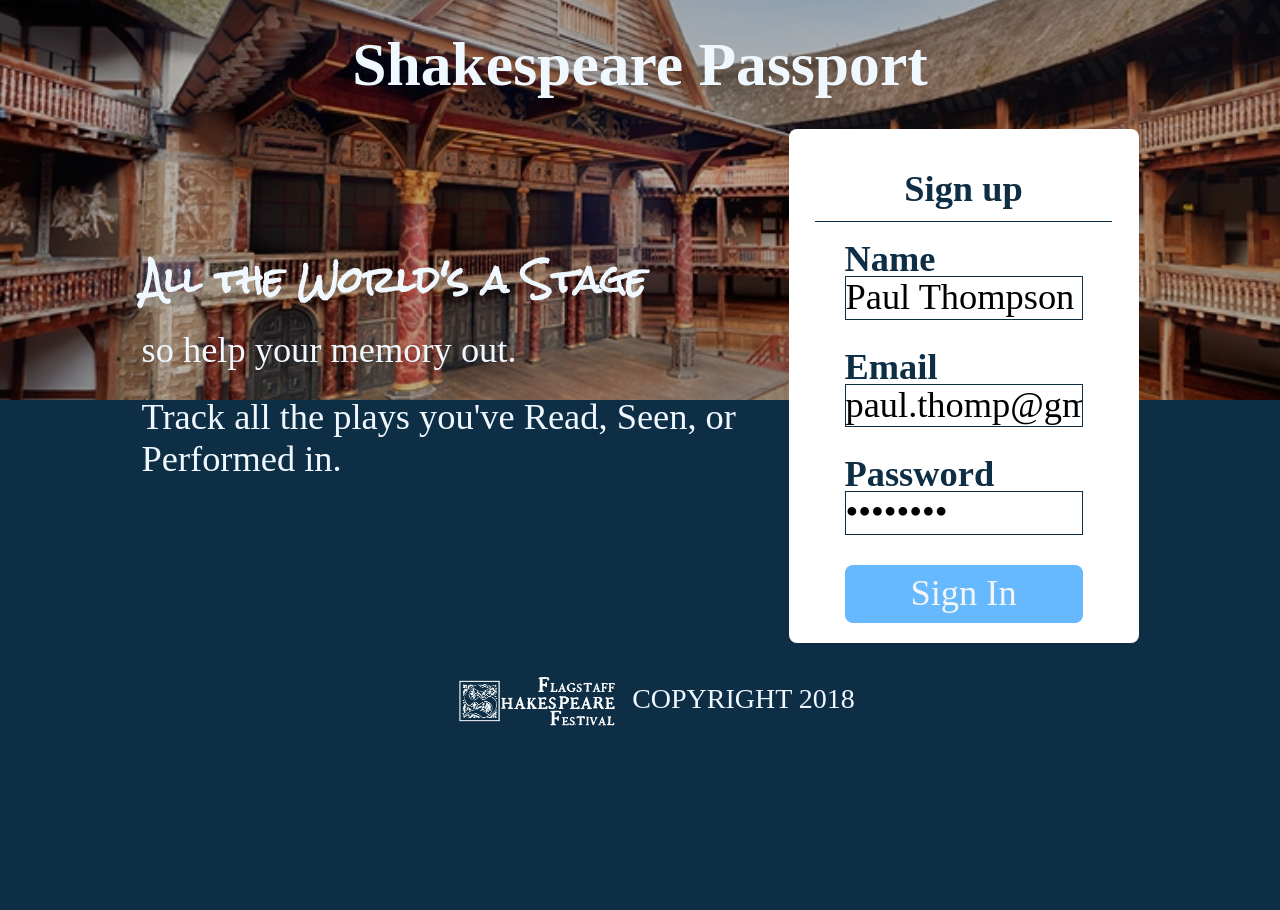
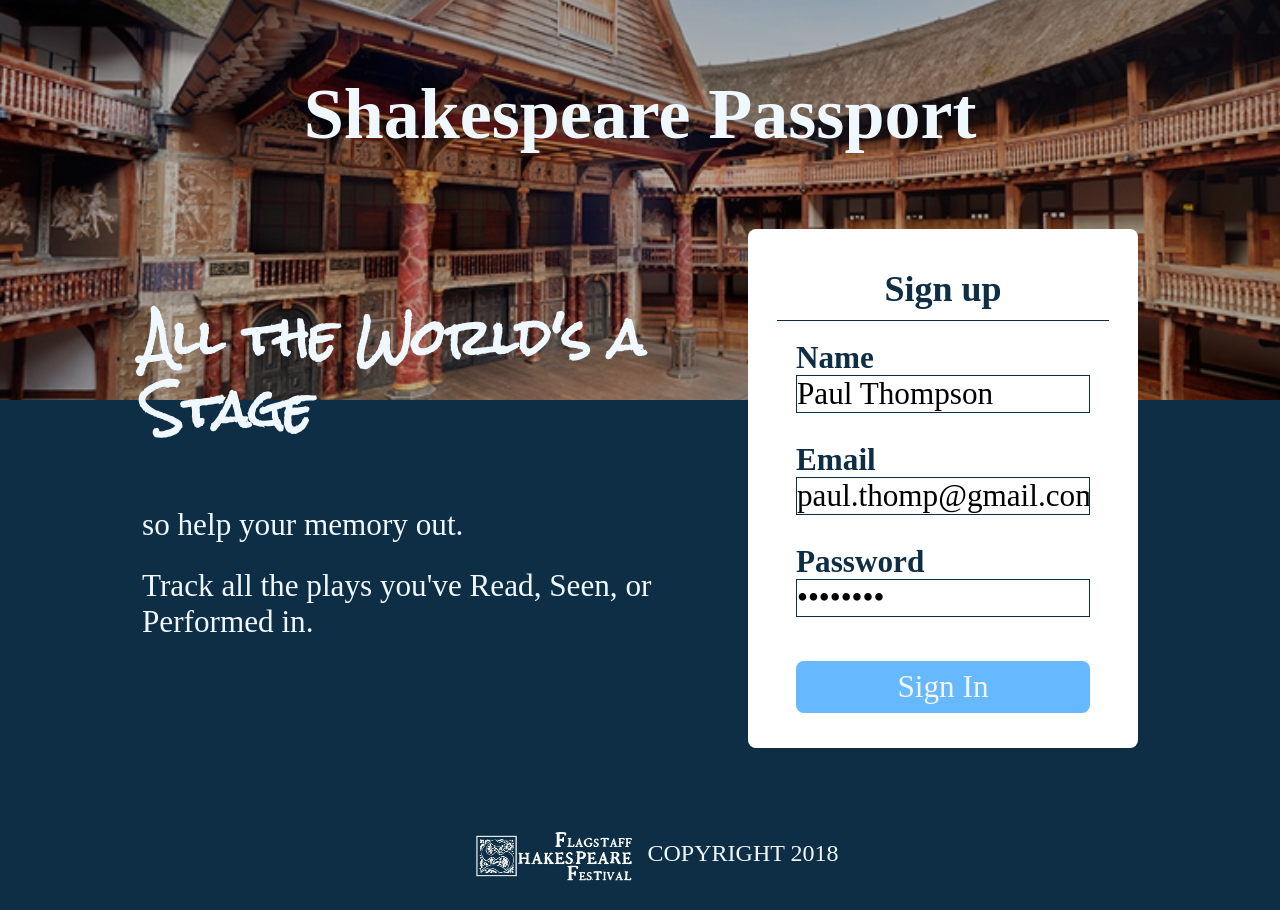
Before and after one commit to BlitzDampfwalze/shakespeare-passport-node-capstone, a website: page public/index.html in a window 1280 px wide. Before the commit the page ends 800 px from the top, so only its background shows below. Drawn offline with nearby package versions, Linux system fonts and the light colour scheme; a web font is replaced by a local one.

Commit message:
added max width to container

```diff
--- a/public/index.html
+++ b/public/index.html
@@ -31,9 +31,13 @@
     <main role="main">
         <section id="form-container">
             <div id="form-text">
-                <h3>All the World's a Stage</h3>
-                <p>so help your memory out.</p>
-                <p>Track all the plays you've Read, Seen, or Performed in.</p>
+                <span class="form-text-section">
+                    <h3>All the World's a Stage</h3>
+                </span>
+                <span class="form-text-section">
+                    <p>so help your memory out.</p>
+                    <p>Track all the plays you've Read, Seen, or Performed in.</p>
+</span>
             </div>
             <form class="sign-up-form">
                 <legend>Sign up</legend>
--- a/public/style.css
+++ b/public/style.css
@@ -58,8 +58,8 @@ button:hover {
 
 #form-container {
     width: 100%;
-    max-width: 1000px;
     margin: 0 auto;
+    max-width: 1100px;
 }
 
 #form-text {
@@ -70,12 +70,15 @@ button:hover {
     margin: 0 auto;
 }
 
+.form-text-section {
+    width: 100%;
+}
+
 #form-text p {
     margin: 25px 0 15px;
 }
 
 .sign-up-form {
-
     width: 90%;
     vertical-align: middle;
     font-weight: 600;
@@ -93,6 +96,7 @@ button:hover {
     padding: 10px;
     border-bottom: #0E2E45 solid 1px;
     width: 85%;
+    font-size: 2rem;
 }
 
 .sign-up-form fieldset {
@@ -118,6 +122,7 @@ button:hover {
     border-radius: 8px;
     color: whitesmoke;
     width: 100%;
+    margin: 5% 0;
 }
 
 .bottom-button {
@@ -295,22 +300,11 @@ footer p {
         /*        font-size: 32px;*/
     }
     .background-div {
-        height: 33vh;
+        height: 30vh;
     }
     .sign-up-form {
-        margin-top: 20%;
+        margin-top: 15%;
     }
-    /*
-    h1 {
-        font-size: 2.9rem;
-        margin: 1.5rem .5rem;
-    }
-    h3 {
-        margin-bottom: 0px;
-        font-size: 2rem;
-        line-height: 3rem;
-    }
-*/
 }
 
 /*Android Resolution (Lollipop) 640px*/
@@ -345,15 +339,6 @@ footer p {
     html {
         font-size: 24px;
     }
-    /*
-    h1 {
-        font-size: 4.5rem;
-    }
-    h3 {
-        font-size: 2.5rem;
-        line-height: 3.5rem;
-    }
-*/
     #form-text {
         margin: 0 auto 20px;
         /*        font-size: 24px;*/
@@ -361,26 +346,15 @@ footer p {
     .navbar {
         line-height: 65px;
     }
-/*
-    #nav-header {
-        width: 40%;
-        font-size: 40px;
-    }
-
-    #nav-list {
-        width: 60%;
-        font-size: 32px;
-    }
-*/
-
     .navbar ul li {
         display: inline;
     }
-
     .background-div {
         height: 37vh;
     }
-
+    .sign-up-form legend {
+        font-size: 1.5rem;
+    }
 }
 
 /*ipad lanscape / small laptop*/
@@ -389,42 +363,38 @@ footer p {
     body {
         color: aliceblue;
     }
-    html {
-        font-size: 28px;
+    h1 {
+        font-size: 3rem;
+        margin: 3rem 1rem;
     }
-    /*
-    h1 {
-        font-size: 6rem;
-        margin: 4rem .5rem;
+    h3 {
+        font-size: 2rem;
+        line-height: 3rem;
     }
-
-    h3 {
-        font-size: 3rem;
-        line-height: 4.5rem;
+    .form-text-section {
+        margin: .5%;
     }
-*/
     #form-text {
         display: inline-block;
-        /*        font-size: 40px;*/
-        width: 64%;
+        width: 60%;
         text-align: left;
         padding: 0 20px 0 0;
     }
-    #form-text p {}
     .sign-up-form {
         display: inline-block;
-        width: 35%;
+        width: 39%;
     }
     #nav-header {
-        /*        width: 39%;*/
-        /*        font-size: 40px;*/
+        width: 39%;
+        font-size: 40px;
     }
     #nav-list {
-        /*        width: 60%;*/
-        /*        font-size: 28px;*/
+        width: 60%;
+        font-size: 28px;
     }
     #form-container {
-        /*        margin: 0 0 -250px;*/
+        margin-bottom: 50px;
+        padding: 0 50px;
     }
     .background-div {
         height: 50vh;
```
